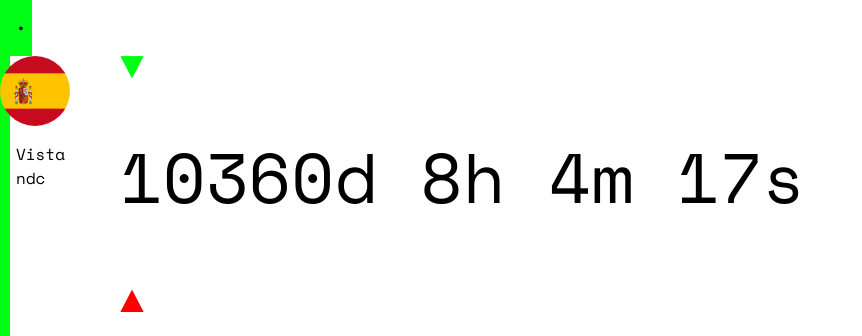
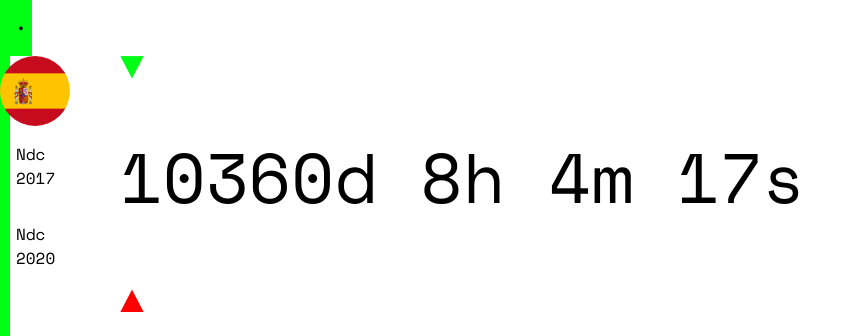
Before and after one commit to zero2050net/es, a plain HTML site: page index.html in a window 1280 px wide. Shown: the top 336 px of the page, without its empty margins (0-862 px from the left). Drawn offline with nearby package versions, Linux system fonts and the light colour scheme; a web font is replaced by a local one.

Commit message:
Update index.html

```diff
--- a/index.html
+++ b/index.html
@@ -97,7 +97,8 @@ p3 {
 <div class="sidenav">
   <a href="https://www.zro.ec/">•</a>
   <img src="es.png" alt="Avatar" class="avatar">
-  <a href="https://www4.unfccc.int/sites/ndcstaging/PublishedDocuments/Spain%20First/EU_NDC_Submission_December%202020.pdf">Vista ndc</a>
+  <a href="https://www4.unfccc.int/sites/ndcstaging/PublishedDocuments/Spain%20First/LV-03-06-EU%20INDC.pdf">Ndc 2017</a>
+  <a href="https://www4.unfccc.int/sites/ndcstaging/PublishedDocuments/Spain%20First/EU_NDC_Submission_December%202020.pdf">Ndc 2020</a>
 </div>
 
 <div class="content">
```
